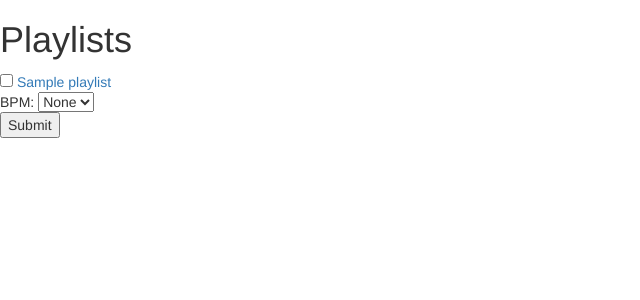
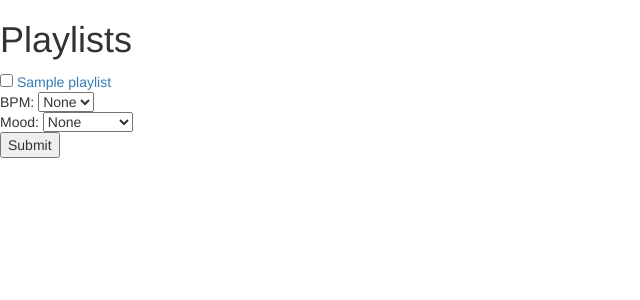
Before and after one commit to kellymhli/spotify-sort, a Flask app: page /playlists in a window 1280 px wide. Shown: the top 300 px of the page, without its empty margins (0-640 px from the left). Run offline with Flask 2, Linux system fonts and the light colour scheme; the visitor is signed in with stand-in values (Sample User, id 1); tables that the repository leaves empty hold one stand-in row (values such as "Sample post"); parts of the project's set-up code (start-up, migrations or seed data) failed here and were passed over; some libraries are stand-ins or nearby versions.

Commit message:
Add mood dropdown menu

```diff
--- a/server.py
+++ b/server.py
@@ -117,9 +117,18 @@ def display_playlists():
     # List of bpms from 50-200 at 5bpm increments
     bpm_range = [bpm for bpm in range(50, 201, 5)]
 
+    # List of valence from 0-1 at 0.2 increments
+    valence_dict = {"None": None,
+                    "Depressed": 0.2,
+                    "Sad": 0.4,
+                    "Neutral": 0.6,
+                    "Happy": 0.8,
+                    "Euphoric": 1}
+
     return render_template("playlists2.html",
                            playlists=playlists,
-                           bpm_range=bpm_range)
+                           bpm_range=bpm_range,
+                           valence_dict=valence_dict)
 
 
 @app.route("/playlist/<string:playlist_id>")
--- a/templates/playlists2.html
+++ b/templates/playlists2.html
@@ -19,6 +19,15 @@
         </select>
 
         <br>
+
+        Mood:
+        <select name="mood">
+            {% for mood, valence in valence_dict.items() %}
+                <option value="{{ valence }}">{{ mood }}</option>
+            {% endfor %}
+        </select>
+
+        <br>
         <input type="submit">
     </form>
 {% endblock %}
```
Lines whose indentation alone changed are shown as unchanged.
